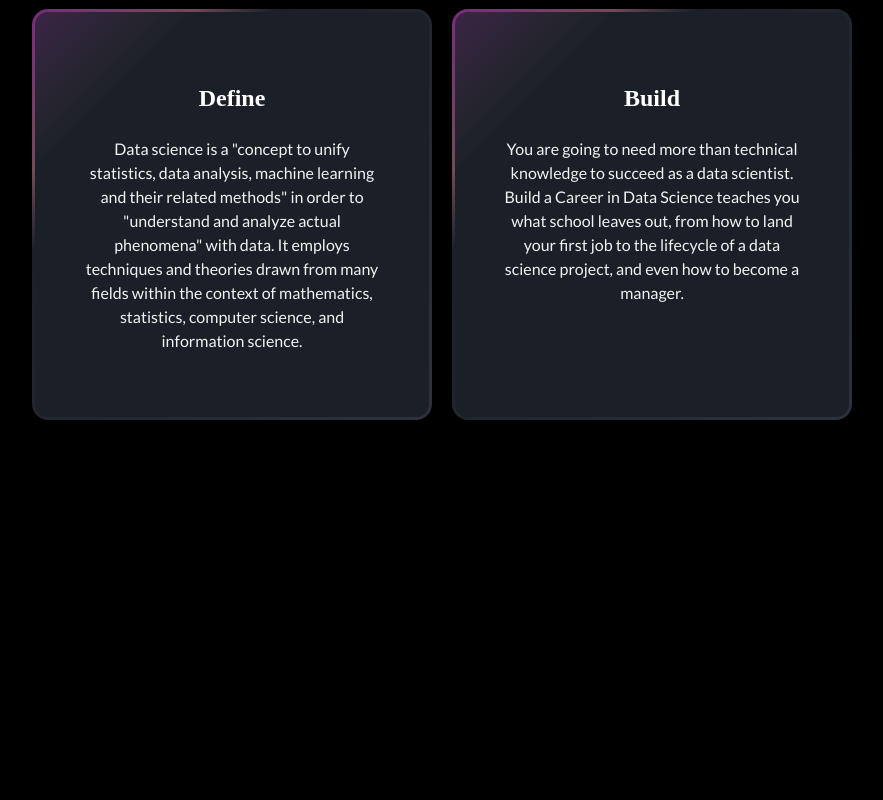
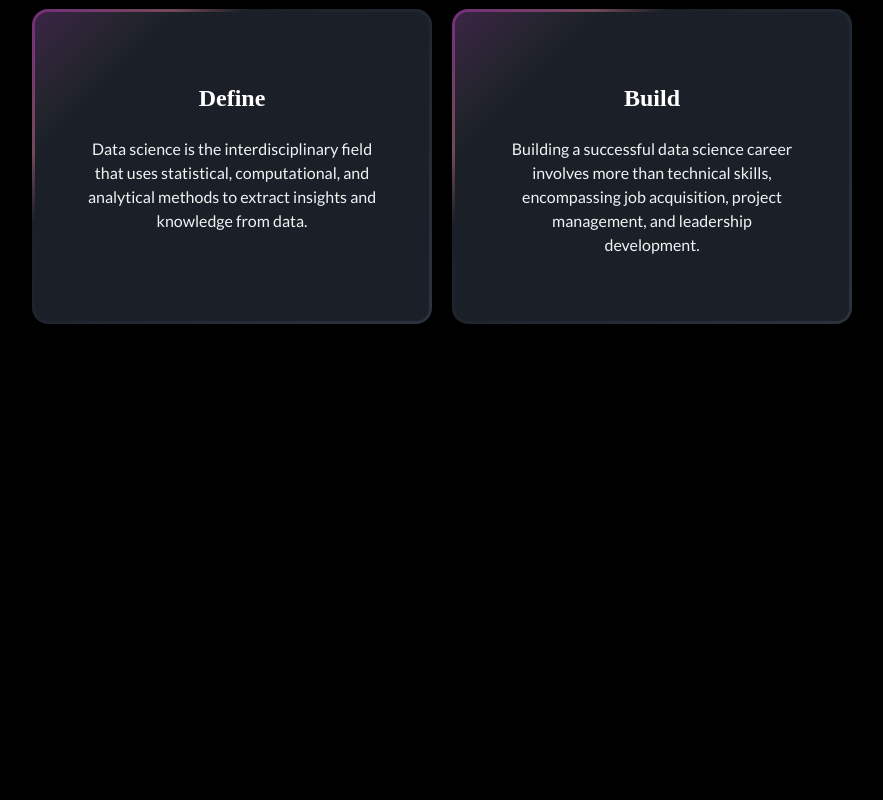
Before and after one commit to ktejas04/SDS-webpage, a React (Vite) app: page / in a window 1280 px wide. Shown: the part 2780-3580 px from the top of the page, without its empty margins (198-1081 px from the left). Built offline with nearby package versions, Linux system fonts and the light colour scheme.

Commit message:
Merged Pull-Req from Amritashh-Krishna:patch-3

```diff
--- a/src/components/abt pg/abt.jsx
+++ b/src/components/abt pg/abt.jsx
@@ -143,8 +143,9 @@ const ABT = () => {
             <h2 className="profile-username">Define</h2>
 
             <p>
-              Data science is a "concept to unify statistics, data analysis, machine learning and their related methods" in order to "understand and analyze actual phenomena" with data. It employs
-              techniques and theories drawn from many fields within the context of mathematics, statistics, computer science, and information science.
+              Data science is the interdisciplinary field that
+          uses statistical, computational, and analytical
+          methods to extract insights and knowledge from data.
             </p>
           </article>
 
@@ -152,8 +153,10 @@ const ABT = () => {
             <h2 className="profile-username">Build</h2>
 
             <p>
-              You are going to need more than technical knowledge to succeed as a data scientist. Build a Career in Data Science teaches you what school leaves out, from how to land your first job to
-              the lifecycle of a data science project, and even how to become a manager.
+              Building a successful data science career
+          involves more than technical skills,
+          encompassing job acquisition, project management,
+          and leadership development.
             </p>
           </article>
         </div>
@@ -181,8 +184,11 @@ const ABT = () => {
                   Workshop
                 </h2>
                 <p className="card__description">
-                  The Data Science Workshop focuses on building up your practical skills so that you can understand how to develop simple machine learning models in Python or even build an advanced
-                  model for detecting potential bank frauds with effective modern data science. You'll learn from real examples that lead to real results.
+                 The Data Science Workshop enhances your
+              practical skills, teaching you to develop
+              simple to advanced machine learning models
+              in Python, including bank fraud detection,
+              using real examples for real results.
                 </p>
               </div>
             </div>
@@ -197,9 +203,13 @@ const ABT = () => {
                   Projects
                 </h2>
                 <p className="card__description">
-                  "Unlock the power of data with our dynamic approach to analysis! Dive into the world of data science, where scientific methods and cutting-edge algorithms illuminate the path to
-                  discovery. Harness the potential of machine learning with hands-on expertise, transforming data into actionable insights. But wait, there's more! Elevate your data science journey
-                  with impactful projects, the cornerstone of your career growth. Let's embark on this exciting adventure together!"
+                 Unlock the power of data with our dynamic
+              approach to analysis, using scientific
+              methods and cutting-edge algorithms. Gain
+              hands-on machine learning expertise and
+              transform data into actionable insights
+              through impactful projects. Embark on this
+              exciting adventure and elevate your data science career!
                 </p>
               </div>
             </div>
@@ -214,8 +224,10 @@ const ABT = () => {
                   Open Source
                 </h2>
                 <p className="card__description">
-                  You will dive into open source because Open-Source has become the de facto way to build software — not only in tech, but across diverse industries. As companies use open source code
-                  to build their own commercial products and services, they also see the strategic value of contributing back to those projects.
+                  Open-source has become the standard for building
+              software across diverse industries, with companies
+              both using open source code for their products and
+              recognizing the strategic value of contributing back.
                 </p>
               </div>
             </div>
```
